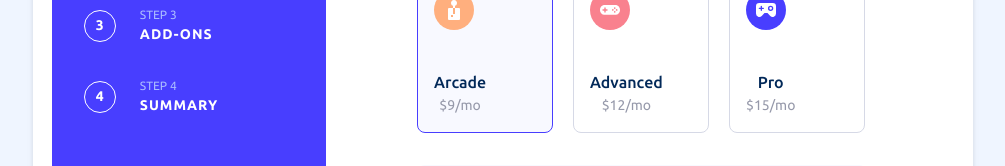
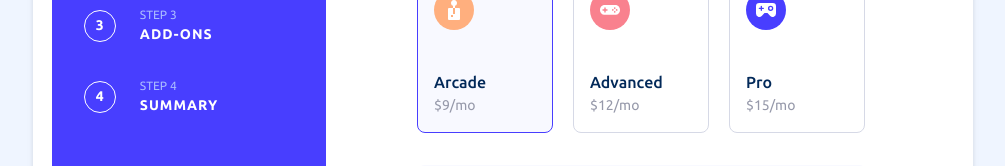
Before and after one commit to mehdi-zibout/FEM-multi-step-form, a React (Vite) app: page / in a window 1280 px wide. Both pictures are taken after a click on the button "Next Step". Shown: the part 292-458 px from the top of the page, without its empty margins (137-1142 px from the left). Built offline with nearby package versions, Linux system fonts and the light colour scheme.

Commit message:
Add thank you component

```diff
--- a/src/Components/Plan.tsx
+++ b/src/Components/Plan.tsx
@@ -4,7 +4,7 @@
   title: string;
   avatar: JSX.Element;
   monthlyPrice: number;
-  isYearly?: boolean;
+  isYearly: boolean;
   isActive?: boolean;
 };
 const Plan = ({
@@ -17,13 +17,13 @@
   return (
     <Card
       isActive={isActive}
-      className="w-[18.43rem] h-[6.18rem] tablet:w-[8.5rem] tablet:h-[10rem] flex justify-start items-center tablet:flex-col tablet:justify-between tablet:items-start p-4"
+      className="w-[18.43rem] h-[6.18rem] tablet:w-[8.5rem] tablet:h-[10rem] flex justify-start items-start tablet:flex-col tablet:justify-between tablet:items-start p-4"
     >
       <div className="">{avatar}</div>
-      <div className="pl-[0.875rem] tablet:pl-0">
+      <div className="pl-[0.875rem] tablet:pl-0 flex flex-col justify-start items-start ">
         <div className="capitalize text-denim font-medium text-l">{title}</div>
         <div className="text-grey text-[0.875rem]">
-          ${isYearly ? `${monthlyPrice * 10}/mo` : `${monthlyPrice}/mo`}
+          ${isYearly ? `${monthlyPrice * 10}/yr` : `${monthlyPrice}/mo`}
         </div>
         {isYearly && <div className="text-denim text-s">2 months free</div>}
       </div>
--- a/src/Views/FinishingUp.tsx
+++ b/src/Views/FinishingUp.tsx
@@ -2,18 +2,27 @@
 import Steps from "../Components/Steps";
 import { StepProps } from "../Components/Steps";
 import { StateType } from "../App";
+import { useState } from "react";
+import ThankYou from "./ThankYou";
 
 type AddonsViewProps = {
   state: StateType;
 } & StepProps;
 const FinishingUp = ({ state, step, setStep }: AddonsViewProps) => {
+  const [confirmed, setConfirmed] = useState(false);
   return (
     <div className="">
-      <div className="drop-shadow-md mt-[6.2rem] rounded-2xl tablet:mt-0 tablet:relative bg-white w-[21.4375rem]  py-7 px-6  tablet:w-[58.75rem] tablet:h-[37.5rem] tablet:pl-[24rem] tablet:py-[3.5rem]">
+      <div
+        className={`drop-shadow-md mt-[6.2rem] rounded-2xl tablet:mt-0 tablet:relative bg-white w-[21.4375rem]  ${
+          confirmed ? "py-[4.93rem]" : "py-7"
+        } px-6  tablet:w-[58.75rem] tablet:h-[37.5rem] tablet:pl-[24rem] tablet:py-[3.5rem]`}
+      >
         <div className="hidden tablet:absolute tablet:block top-[2.72%] left-[2%] bg-no-repeat bg-[url('./assets/bg-sidebar-desktop.svg')] w-[17.125rem] h-[35.5rem] py-10 px-8">
           <Steps step={step} />
         </div>
-
+        {confirmed ? (
+          <ThankYou />
+        ) : (
           <div className="">
             <h1 className="tablet:text-xl font-bold text-[1.5rem]">
               Finishing up
@@ -100,25 +109,30 @@
               </Button>
 
               <Button
-              onClick={() => setStep && setStep(step + 1)}
+                onClick={() => setConfirmed(true)}
                 className="bg-purple hover:bg-[#928CFF]"
               >
                 Confirm
               </Button>
             </div>
           </div>
+        )}
       </div>
+      {!confirmed && (
+        <>
           <div className="bg-white tablet:hidden w-screen h-[4.5rem] absolute bottom-0 left-0 flex justify-between items-center px-4">
             <Button isGhost onClick={() => setStep && setStep(step - 1)}>
               Go Back
             </Button>
             <Button
-          onClick={() => setStep && setStep(step + 1)}
+              onClick={() => setConfirmed(true)}
               className="bg-purple hover:bg-[#928CFF]"
             >
               Confirm
             </Button>
           </div>
+        </>
+      )}
     </div>
   );
 };
--- a/src/Views/SelectPlan.tsx
+++ b/src/Views/SelectPlan.tsx
@@ -115,7 +115,11 @@
                     })
                   }
                 >
-                  <Plan isActive={planComp.id === plan} {...planComp} />
+                  <Plan
+                    isYearly={isYearly}
+                    isActive={planComp.id === plan}
+                    {...planComp}
+                  />
                 </button>
               );
             })}
--- /dev/null
+++ b/src/Views/ThankYou.tsx
@@ -0,0 +1,31 @@
+const ThankYou = () => {
+  return (
+    <div className="flex flex-col justify-center items-center text-center h-full tablet:w-[28.125rem] tablet:ml-3">
+      <svg
+        xmlns="http://www.w3.org/2000/svg"
+        className="w-[56px] h-[56px] tablet:w-[80px] tablet:h-[80px]"
+        viewBox="0 0 80 80"
+      >
+        <g fill="none">
+          <circle cx="40" cy="40" r="40" fill="#F9818E" />
+          <path
+            fill="#E96170"
+            d="M48.464 79.167c.768-.15 1.53-.321 2.288-.515a40.04 40.04 0 0 0 3.794-1.266 40.043 40.043 0 0 0 3.657-1.63 40.046 40.046 0 0 0 12.463-9.898A40.063 40.063 0 0 0 78.3 51.89c.338-1.117.627-2.249.867-3.391L55.374 24.698a21.6 21.6 0 0 0-15.332-6.365 21.629 21.629 0 0 0-15.344 6.365c-8.486 8.489-8.486 22.205 0 30.694l23.766 23.775Z"
+          />
+          <path
+            fill="#FFF"
+            d="M40.003 18.333a21.58 21.58 0 0 1 15.31 6.351c8.471 8.471 8.471 22.158 0 30.63-8.47 8.47-22.156 8.47-30.627 0-8.47-8.472-8.47-22.159 0-30.63a21.594 21.594 0 0 1 15.317-6.35Zm9.865 15c-.316.028-.622.15-.872.344l-12.168 9.13-5.641-5.642c-1.224-1.275-3.63 1.132-2.356 2.356l6.663 6.663c.56.56 1.539.63 2.173.156l13.326-9.995c1.122-.816.43-2.993-.956-3.013a1.666 1.666 0 0 0-.17 0Z"
+          />
+        </g>
+      </svg>
+      <h1 className="text-xl text-[1.5rem] text-denim pt-6 pb-2">Thank you!</h1>
+      <p className="text-grey text-l">
+        Thanks for confirming your subscription! We hope you have fun using our
+        platform. If you ever need support, please feel free to email us at
+        support@loremgaming.com.
+      </p>
+    </div>
+  );
+};
+
+export default ThankYou;
```
Lines whose indentation alone changed are shown as unchanged.
